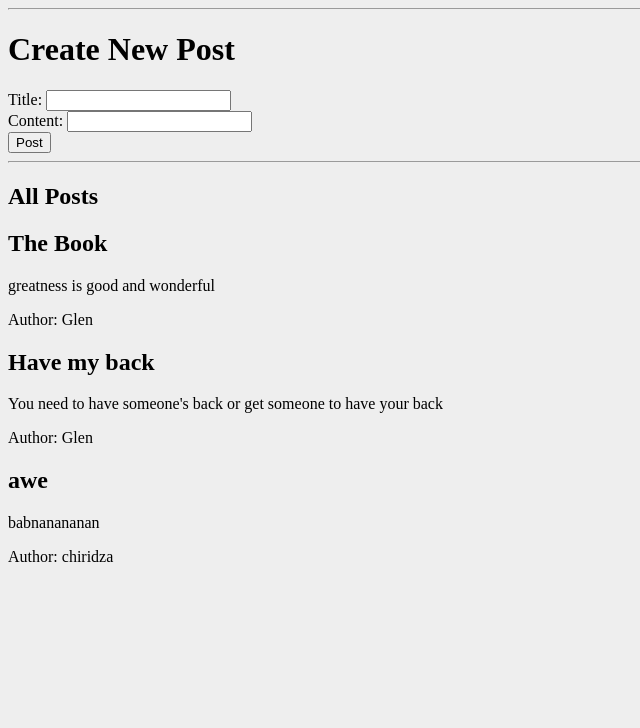
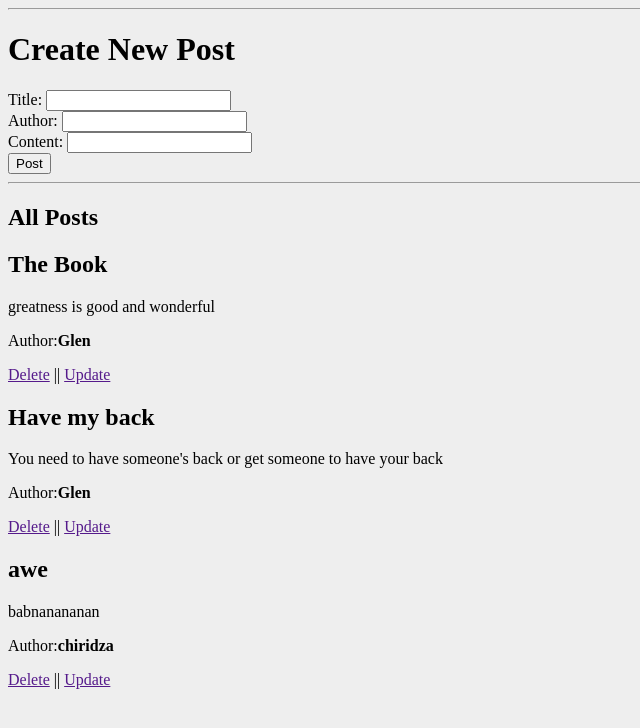
Before and after one commit to glenchiridza/flask_collection, a Flask app: page /posts/ in a window 1280 px wide. Shown: the top 728 px of the page, without its empty margins (0-640 px from the left). Run offline with Flask 2, Linux system fonts and the light colour scheme; data comes from the database, SQL or seed files in the repository; both versions use the stored data as it was after the commit; parts of the project's set-up code (start-up, migrations or seed data) failed here and were passed over.

Commit message:
remove record

```diff
--- a/crud_operations/app.py
+++ b/crud_operations/app.py
@@ -1,4 +1,4 @@
-from flask import Flask, render_template,request,redirect
+from flask import Flask, render_template, request, redirect
 from flask_sqlalchemy import SQLAlchemy
 from datetime import datetime
 
@@ -21,10 +21,10 @@ all_posts = [
 
 class BlogPost(db.Model):
     id = db.Column(db.Integer, primary_key=True)
-    title = db.Column(db.String(100),nullable=False)
-    content = db.Column(db.Text,nullable=False)
-    author = db.Column(db.String(50),nullable=False,default='N/A')
-    date_posted = db.Column(db.DateTime,nullable=False,default=datetime.utcnow)
+    title = db.Column(db.String(100), nullable=False)
+    content = db.Column(db.Text, nullable=False)
+    author = db.Column(db.String(50), nullable=False, default='N/A')
+    date_posted = db.Column(db.DateTime, nullable=False, default=datetime.utcnow)
 
     def __repr__(self):
         return f'Blog post == {self.title}'
@@ -36,12 +36,13 @@ def index():
     return render_template('index.html')
 
 
-@app.route('/posts/',methods=['GET','POST'])
+@app.route('/posts/', methods=['GET', 'POST'])
 def posts():
     if request.method == 'POST':
         post_title = request.form['title']
+        post_author = request.form['author']
         post_content = request.form['content']
-        new_post = BlogPost(title=post_title, content=post_content, author='Glen')
+        new_post = BlogPost(title=post_title, author=post_author, content=post_content)
         db.session.add(new_post)
         db.session.commit()
         return redirect('/posts/')
@@ -50,5 +51,13 @@ def posts():
     return render_template('posts.html', posts=all_posts)
 
 
+@app.route('posts/delete/<int:id>')
+def delete(id):
+    post = BlogPost.query.get_or_404(id)
+    db.session.delete(post)
+    db.session.commit()
+    return redirect('/posts/')
+
+
 if __name__ == "__main__":
     app.run(debug=True, host='127.0.0.1', port=8080)
--- a/crud_operations/templates/posts.html
+++ b/crud_operations/templates/posts.html
@@ -11,7 +11,9 @@
 <form action="/posts/" method="post">
     Title: <input type="text" name="title" id="title">
     <br>
-    Content: <input type="" name="content" id="content">
+    Author: <input type="text" name="author" id="author">
+    <br>
+    Content: <input type="text" name="content" id="content">
     <br>
     <input type="submit" value="Post">
 </form>
@@ -24,10 +26,13 @@
     <h2>{{post.title}} </h2>
     <p>{{post.content}}</p>
     {% if post.author %}
-    <p>Author: {{post.author}}</p>
+<p>Author:<b>{{post.author}}</b> </p>
+
     {% else %}
     <p>Author: N/A</p>
     {% endif %}
+    <a href="">Delete</a> || <a href="">Update</a>
 {% endfor %}
 
+
 {% endblock %}
```
Also changed, not shown: crud_operations/posts.db.
